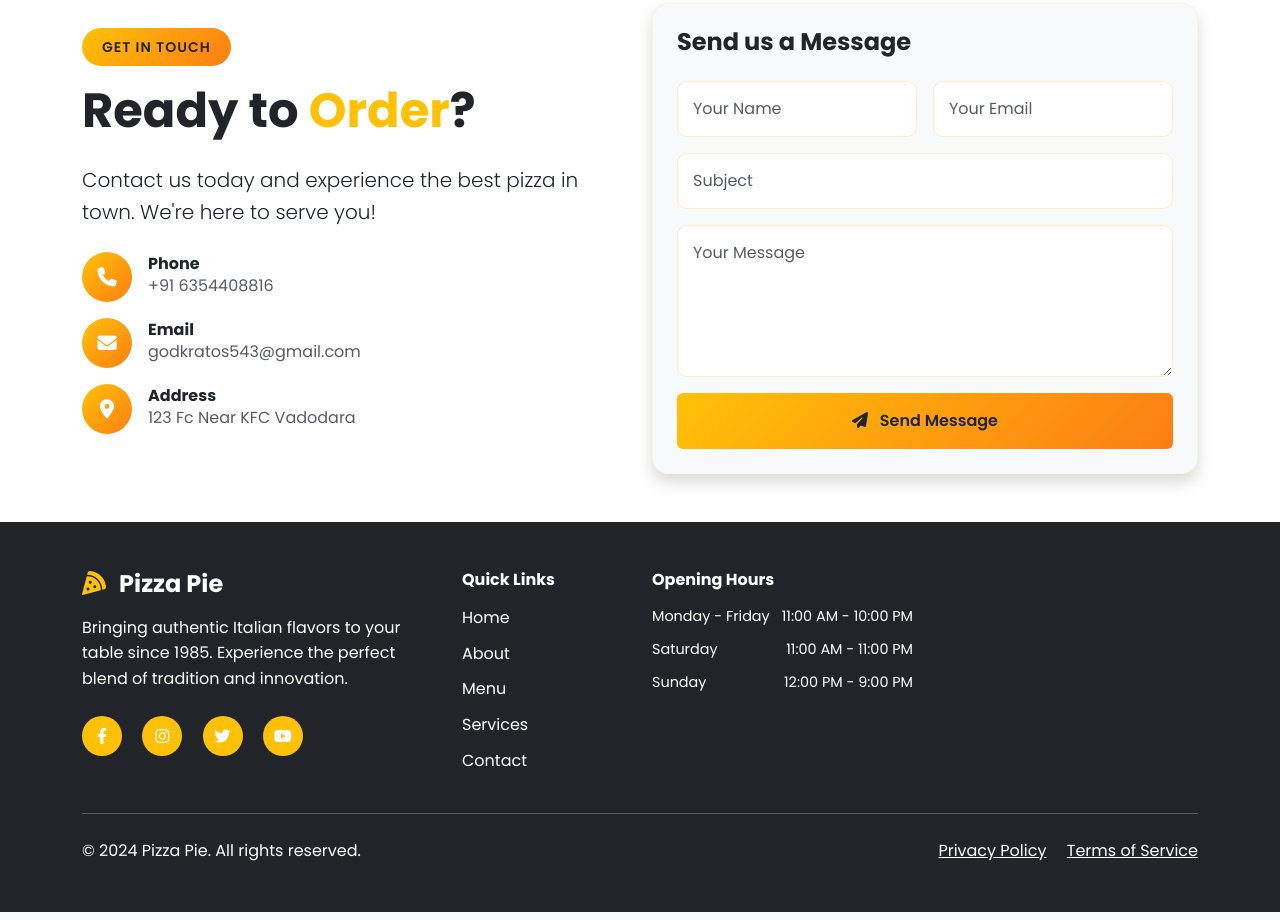
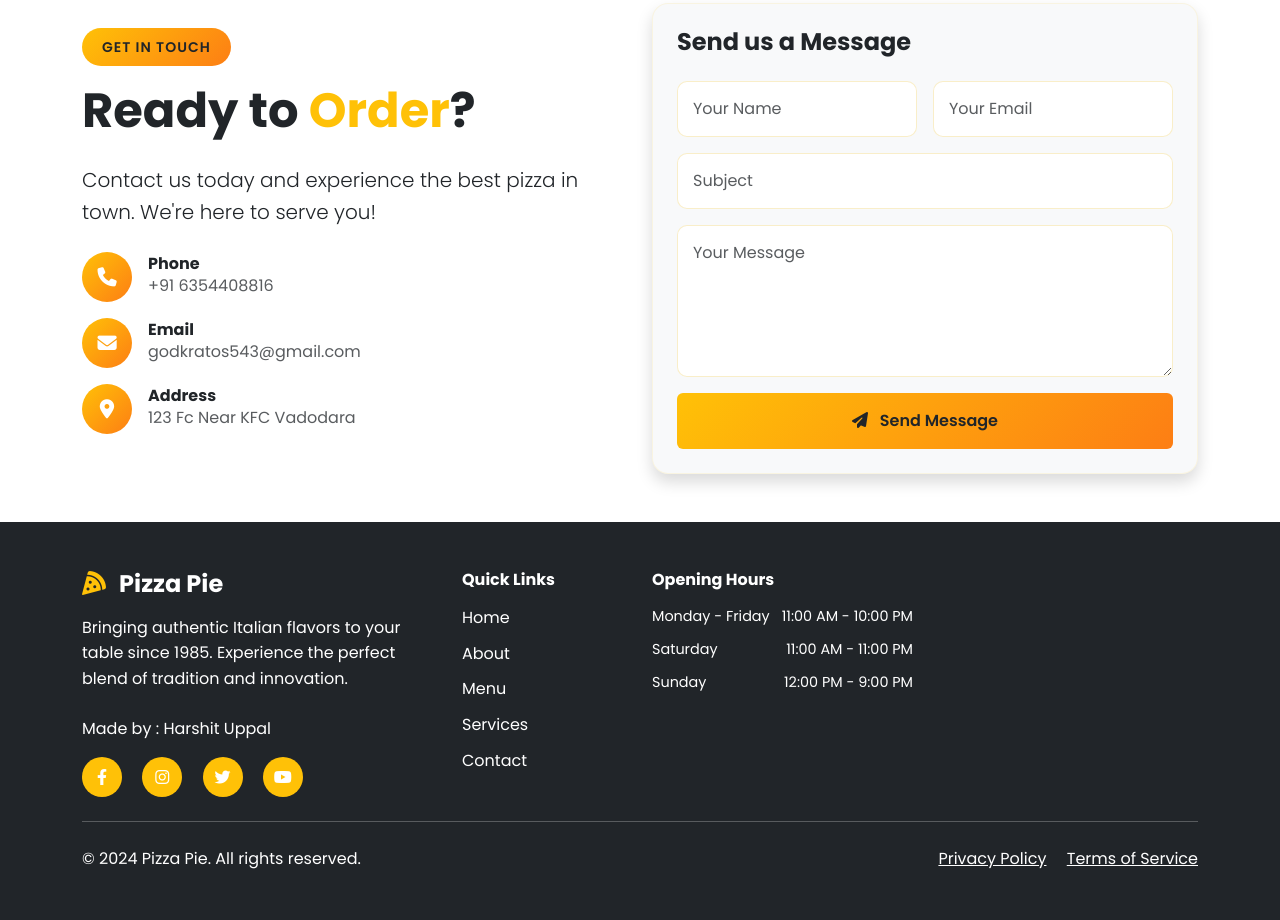
Before and after one commit to Harshit-1602/pizza-party, a plain HTML site: page index.html in a window 1280 px wide. Shown: the part 3031-3951 px from the top of the page. Drawn offline with nearby package versions, Linux system fonts and the light colour scheme.

Commit message:
Update index.html
<p>Made by : Harshit Uppal</p>

```diff
--- a/index.html
+++ b/index.html
@@ -424,6 +424,7 @@
                             Bringing authentic Italian flavors to your table since 1985.
                             Experience the perfect blend of tradition and innovation.
                         </p>
+                        <p>Made by : Harshit Uppal</p>
                         <div class="social-links">
                             <a href="#" class="social-link me-3">
                                 <i class="fab fa-facebook-f"></i>
```
